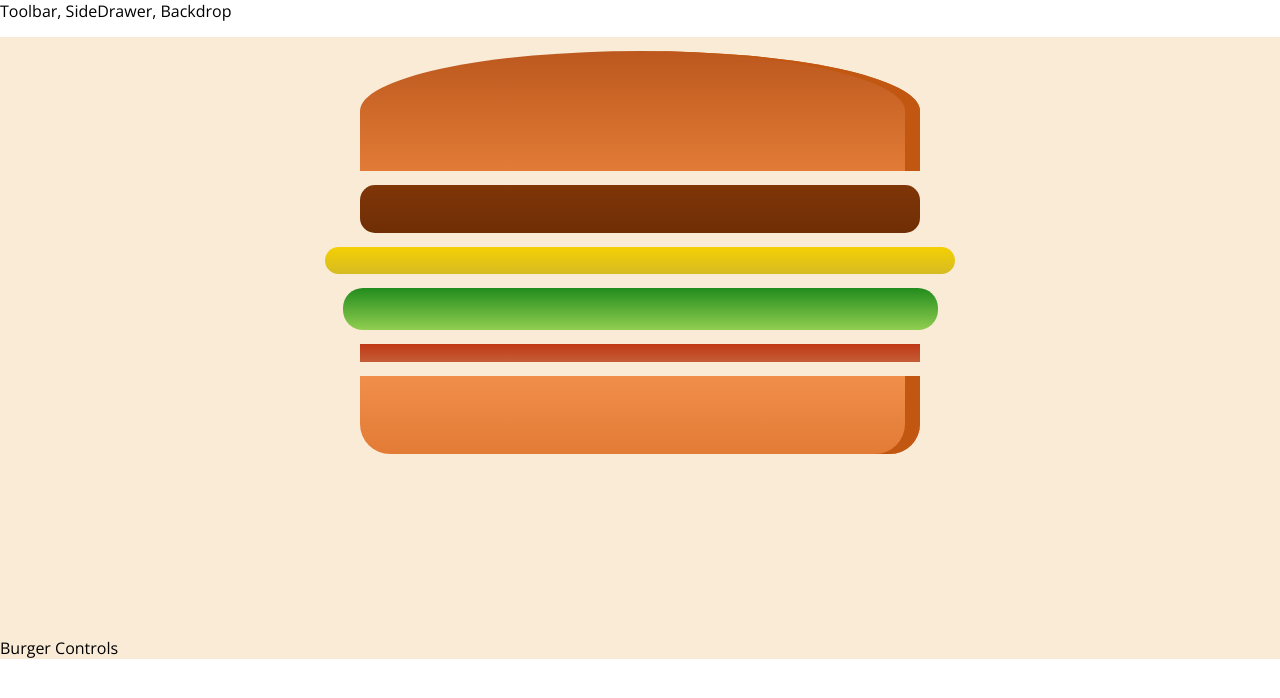
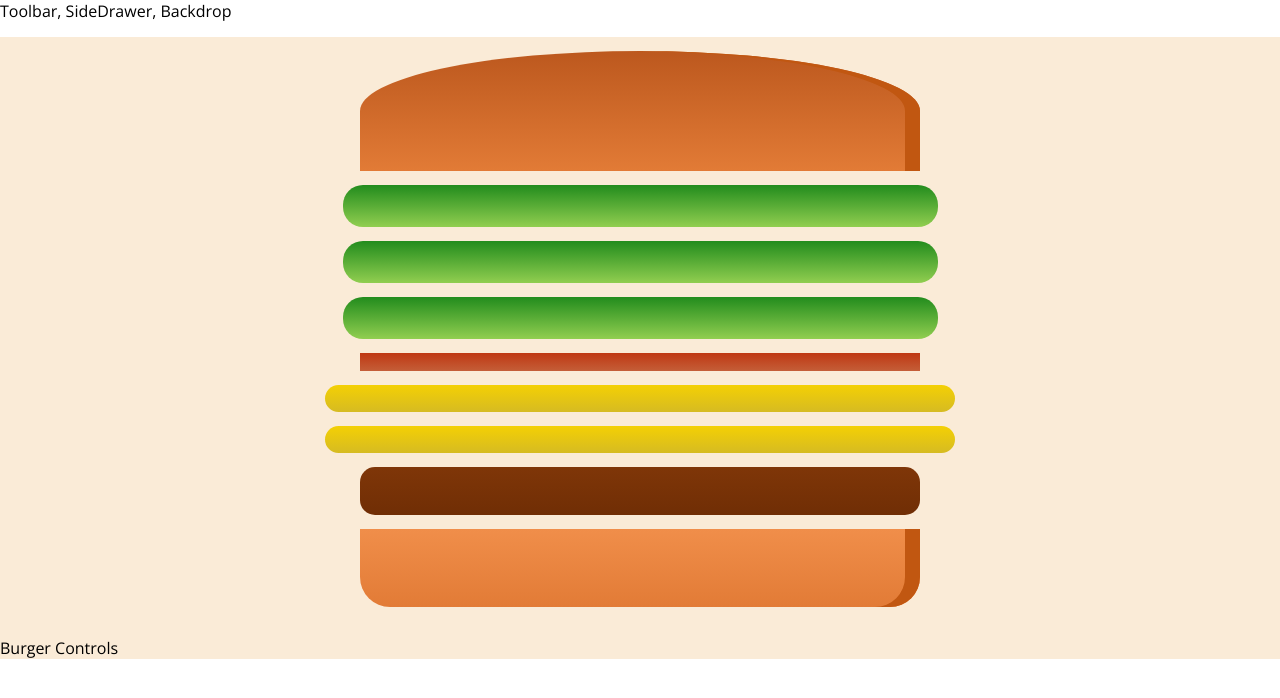
Before and after one commit to karthiks/build-a-burger, a React (Create React App) app: page / in a window 1280 px wide. Shown: the top 698 px of the page. Built offline with nearby package versions, Linux system fonts and the light colour scheme.

Commit message:
Added state in BurgerBuilder to pass ingredients to Burger for dynamic ingredients

```diff
--- a/src/stateful/burgerBuilder.js
+++ b/src/stateful/burgerBuilder.js
@@ -3,10 +3,19 @@ import Aux from '../hoc/aux';
 import Burger from '../stateless/burger'
 
 class BurgerBuilder extends Component {
+    state = {
+        ingredients: {
+            salad: 3,
+            bacon: 1,
+            cheese: 2,
+            meat:1,
+        }
+    };
+
     render() {
         return (
             <Aux>
-                <Burger></Burger>
+                <Burger ingredients={this.state.ingredients} />
                 <div>Burger Controls</div>
             </Aux>
         );
--- a/src/stateless/burger.js
+++ b/src/stateless/burger.js
@@ -1,18 +1,36 @@
 import React from 'react';
-import classes from './burger.module.css'
+import PropTypes from 'prop-types';
+import classes from './burger.module.css';
 import BurgerIngredient from './burgerIngredient';
 
-const Burger = props => {
+const Burger = (props) => {
+    const ingredientsList = Object.keys(props.ingredients);
+
+    const transformedIngredients = ingredientsList.map(ing => {
+        const ing_count = props.ingredients[ing];
+        return [...Array(ing_count)].map( (_,index) => {
+            return (<BurgerIngredient type={ing} key={ing + index} />);
+        });
+    });
+
     return (
         <div className = {classes.Burger}>
             <BurgerIngredient type="bread-top" />
-            <BurgerIngredient type="meat" />
-            <BurgerIngredient type="cheese" />
-            <BurgerIngredient type="salad" />
-            <BurgerIngredient type="bacon" />
+            {transformedIngredients}
             <BurgerIngredient type="bread-bottom" />
         </div>
     );
 }
 
+Burger.propTypes = {
+    ingredients: PropTypes.shape({
+        "bread-top" : PropTypes.number,
+        "meat" : PropTypes.number,
+        "cheese" : PropTypes.number,
+        "salad" : PropTypes.number,
+        "bacon" : PropTypes.number,
+        "bread-bottom" : PropTypes.number
+    })
+}
+
 export default Burger;
```
